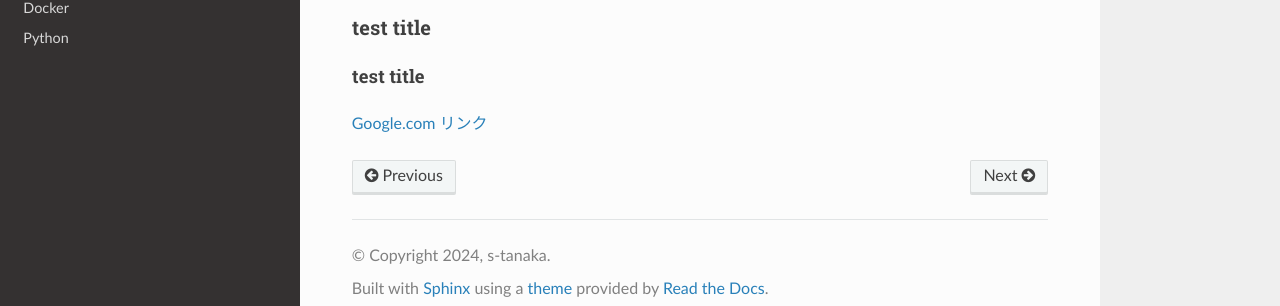
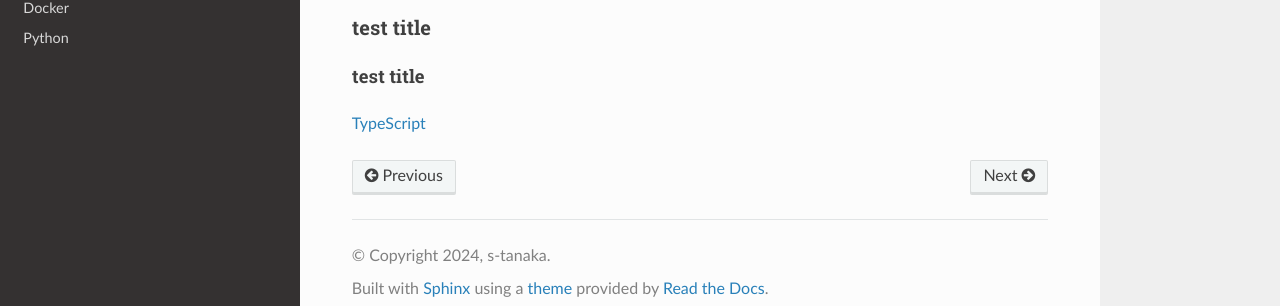
Before and after one commit to ProxmoxDev/sphinx, a Sphinx documentation site: the page built from docs/source/typescript/index.md, in a window 1280 px wide. Shown: the part 202-508 px from the top of the page. Built offline with Sphinx 7.4.7 and the Read the Docs theme 2.0.0, drawn with Linux system fonts in a browser that asks for light colours; pages that are not in the unit, such as notebooks, are missing from menus.

Commit message:
Update index.md

```diff
--- a/docs/source/typescript/index.md
+++ b/docs/source/typescript/index.md
@@ -6,4 +6,4 @@
 
 #### test title
 
-[Google.com リンク](https://www.google.co.jp)
+[TypeScript](https://www.typescriptlang.org/)
```
